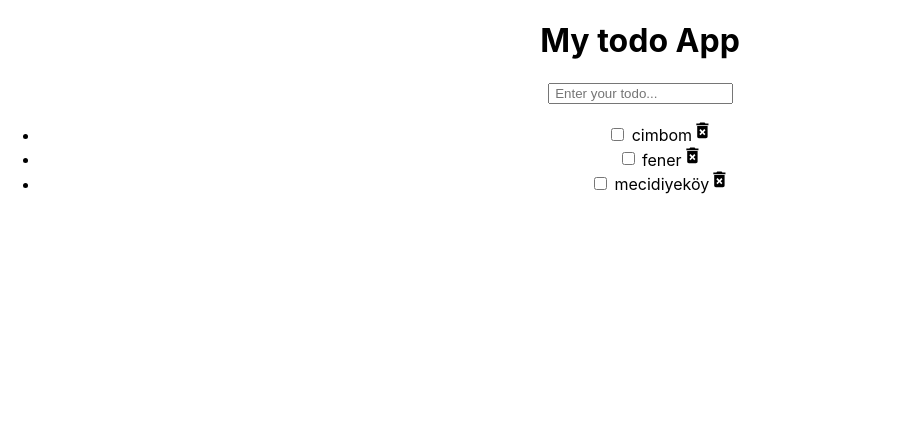
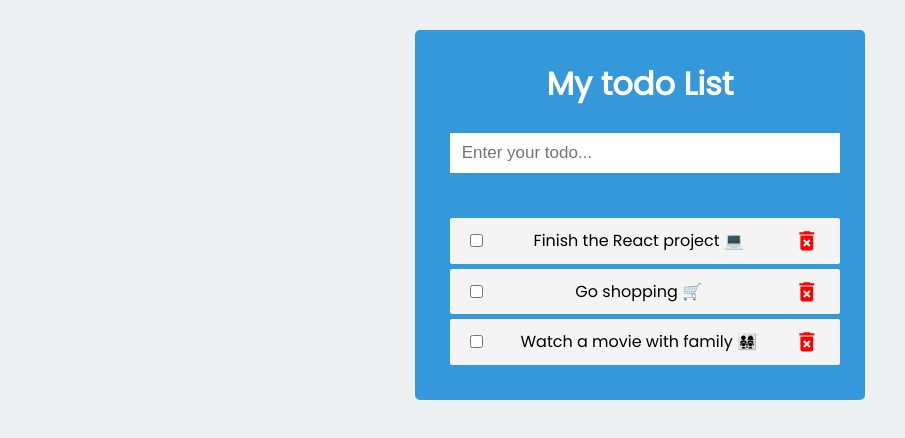
Before and after one commit to fatihece/react-redux-todo-app, a React (Create React App) app: page / in a window 1280 px wide. Shown: the top 438 px of the page, without its empty margins (0-905 px from the left). Built offline with nearby package versions, Linux system fonts and the light colour scheme.

Commit message:
modified css

```diff
--- a/src/App.js
+++ b/src/App.js
@@ -5,7 +5,7 @@ import TodoList from "./components/TodoList";
 
 function App() {
   return (
-    <div className="App">
+    <div className="container">
       <Header />
       <Form />
       <TodoList />
--- a/src/components/Form.js
+++ b/src/components/Form.js
@@ -1,12 +1,11 @@
 import { nanoid } from "@reduxjs/toolkit";
-import React,{useState} from "react";
+import React, { useState } from "react";
 import { useDispatch } from "react-redux";
 import { addToDo } from "../redux/todos/todosSlice";
 
-
 const Form = () => {
-    const dispatch = useDispatch();
-    const[inputValue, setInputValue] = useState("")
+  const dispatch = useDispatch();
+  const [inputValue, setInputValue] = useState("");
 
   const handleSubmit = (e) => {
     e.preventDefault();
@@ -16,12 +15,19 @@ const Form = () => {
         text: inputValue,
         isCompleted: false,
       })
-      );
-      setInputValue("")
+    );
+    setInputValue("");
   };
   return (
-    <form onSubmit={handleSubmit}>
-          <input type="text" placeholder=" Enter your todo..." value={inputValue} onChange={(e)=> setInputValue(e.target.value)}/>
+    <form onSubmit={handleSubmit} className="add-form">
+      <div className="form-control">
+        <input
+          type="text"
+          placeholder=" Enter your todo..."
+          value={inputValue}
+          onChange={(e) => setInputValue(e.target.value)}
+        />
+      </div>
     </form>
   );
 };
--- a/src/components/Header.js
+++ b/src/components/Header.js
@@ -2,8 +2,8 @@ import React from 'react'
 
 const Header = () => {
     return (
-        <div>
-            <h1>My todo App</h1>
+        <div className="header">
+            <h1>My todo List</h1>
         </div>
     )
 }
--- a/src/components/TodoList.js
+++ b/src/components/TodoList.js
@@ -9,10 +9,11 @@ const TodoList = () => {
 
   return (
     <div>
-      <ul>
+      <ul className="todo-list">
         {todos.map((todo) => {
           return (
-            <li key={todo.id} className={todo.isCompleted ? "active" : ""}>
+            <li key={todo.id}
+              className={`todo ${todo?.isCompleted ? "done" : ""}`}>
               {" "}
               <input
                 type="checkbox"
@@ -21,8 +22,9 @@ const TodoList = () => {
               <span>{todo.text}</span>
               <MdDeleteForever
                 className="delete-icon"
-                size="1.3em"
+                size="1.6em"
                 onClick={() => dispatch(deleteTodo(todo.id))}
+                style={{ color: "red", cursor: "pointer" }}
               />
             </li>
           );
--- a/src/index.css
+++ b/src/index.css
@@ -1,4 +1,5 @@
-body {
+@import url('https://fonts.googleapis.com/css2?family=Poppins:wght@300;400&display=swap');
+/* body {
   margin: 0;
   font-family: -apple-system, BlinkMacSystemFont, 'Segoe UI', 'Roboto', 'Oxygen',
     'Ubuntu', 'Cantarell', 'Fira Sans', 'Droid Sans', 'Helvetica Neue',
@@ -10,10 +11,74 @@ body {
 code {
   font-family: source-code-pro, Menlo, Monaco, Consolas, 'Courier New',
     monospace;
+} */
+
+* {
+  box-sizing: border-box;
+  margin: 0;
+  padding: 0;
+}
+
+body {
+  font-family: 'Poppins', sans-serif;
+  background-color: #ecf0f1;
+}
+
+.container {
+  max-width: 450px;
+  margin: 30px auto;
+  overflow: auto;
+  min-height: 300px;
+  padding: 30px;
+  border-radius: 5px;
+  background-color: #3498db;
+}
+
+.header {
+  display: flex;
+  flex-direction: column;
+  justify-content: space-between;
+  align-items: center;
+  margin-bottom: 20px;
+  color: #fff;
 }
 
 
-.active{
+.todo{
+  display: flex;
+  justify-content: space-between;
+  align-items: center;
+  list-style-type: none;
+  background: #f4f4f4;
+  border-radius: 2px;
+  margin: 5px;
+  padding: 10px 20px;
+  cursor: pointer;
+  width: 100%;
+}
+
+.todo.done{
   opacity: 0.5;
   text-decoration: line-through;
 }
+
+.add-form {
+  margin-bottom: 40px;
+}
+
+.form-control {
+  margin: 20px 0;
+}
+
+.form-control input {
+  width: 100%;
+  height: 40px;
+  margin: 5px;
+  padding: 3px 7px;
+  font-size: 17px;
+  border: none;
+}
+
+.form-control input:focus{
+  outline: none;
+}
--- a/src/redux/todos/todosSlice.js
+++ b/src/redux/todos/todosSlice.js
@@ -6,17 +6,17 @@ export const todosSlice = createSlice({
     tasks: [
       {
         id: 1,
-        text: "cimbom",
+        text: "Finish the React project 💻",
         isCompleted: false,
       },
       {
         id: 2,
-        text: "fener",
+        text: "Go shopping 🛒",
         isCompleted: false,
       },
       {
         id: 3,
-        text: "mecidiyeköy",
+        text: "Watch a movie with family 👨‍👩‍👧‍👧",
         isCompleted: false,
       },
     ],
```
